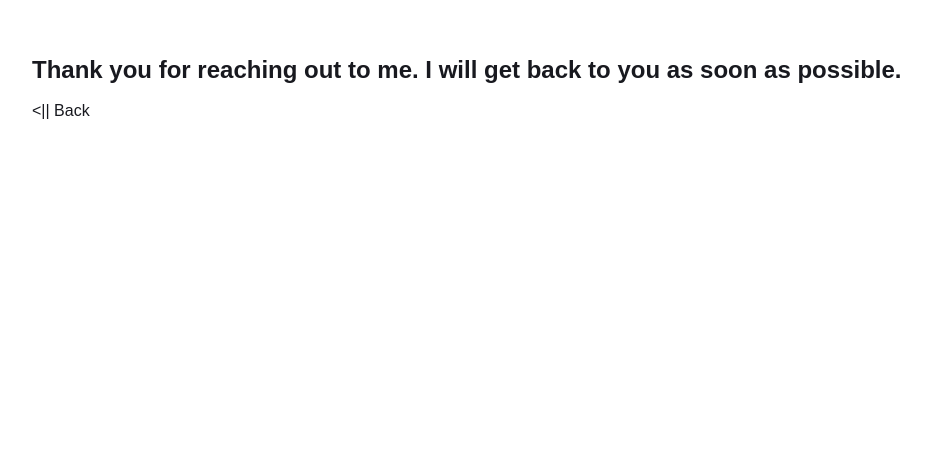
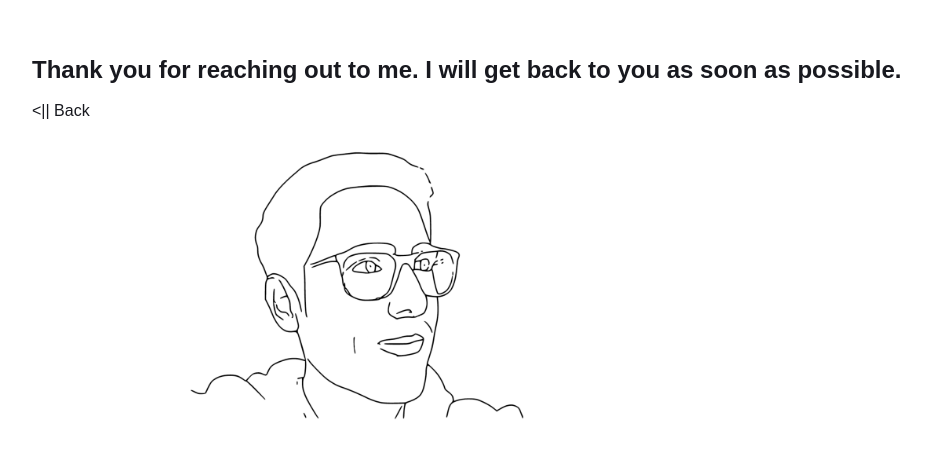
Before and after one commit to letjoel/mysite, a plain HTML site: page thanks.html in a window 1280 px wide. Shown: the part 112-570 px from the top of the page, without its empty margins (118-1049 px from the left). Drawn offline with Linux system fonts and the light colour scheme.

Commit message:
thanks page image added

```diff
--- a/css/main.css
+++ b/css/main.css
@@ -85,7 +85,9 @@ a:hover {
 .thanks{
     margin: 150px;
 }
-
+.thanks-image{
+    height: 300px;
+}
 
 /* =============== MOBILE < 480px ===============*/
 
--- a/thanks.html
+++ b/thanks.html
@@ -27,6 +27,7 @@
         <a href="https://elniu.dev">
             <|| Back </a>
                 <br>
+                <img class="thanks-image" src="/assets/images/joel_oneline.png" alt="me">
 
     </section>
 </body>
```
